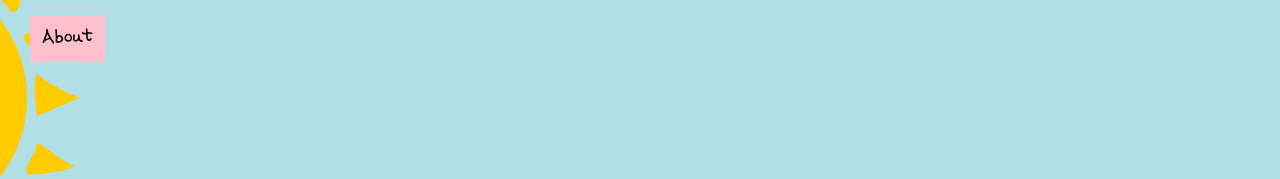
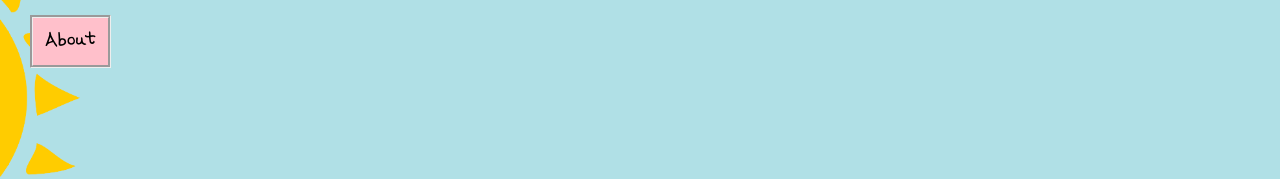
Before and after one commit to gamesbyaisha/test-repository, a plain HTML site: page index.html in a window 1280 px wide. Shown: the top 179 px of the page. Drawn offline with Linux system fonts and the light colour scheme; a script that the page names is missing.

Commit message:
Update style.css

```diff
--- a/style.css
+++ b/style.css
@@ -34,7 +34,7 @@ body {
     float: left;
     background-color: pink;
     color: black;
-    border: none;
+    border: groove;
     padding: 12px;
     position: fixed;
     top: 15px;
```
